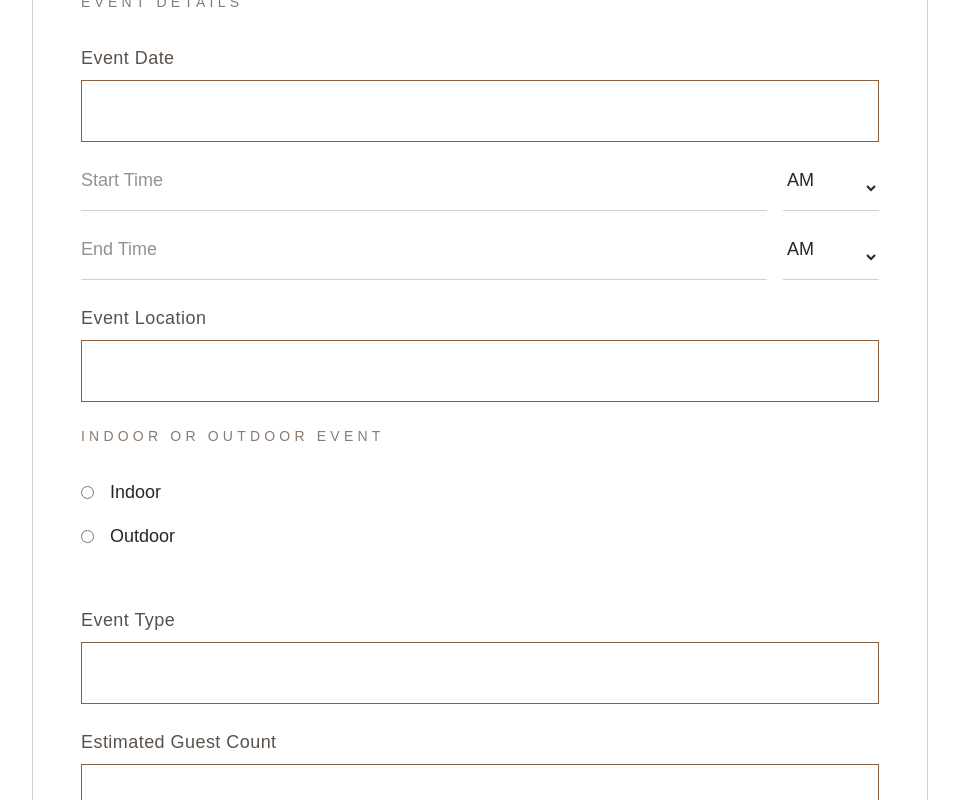
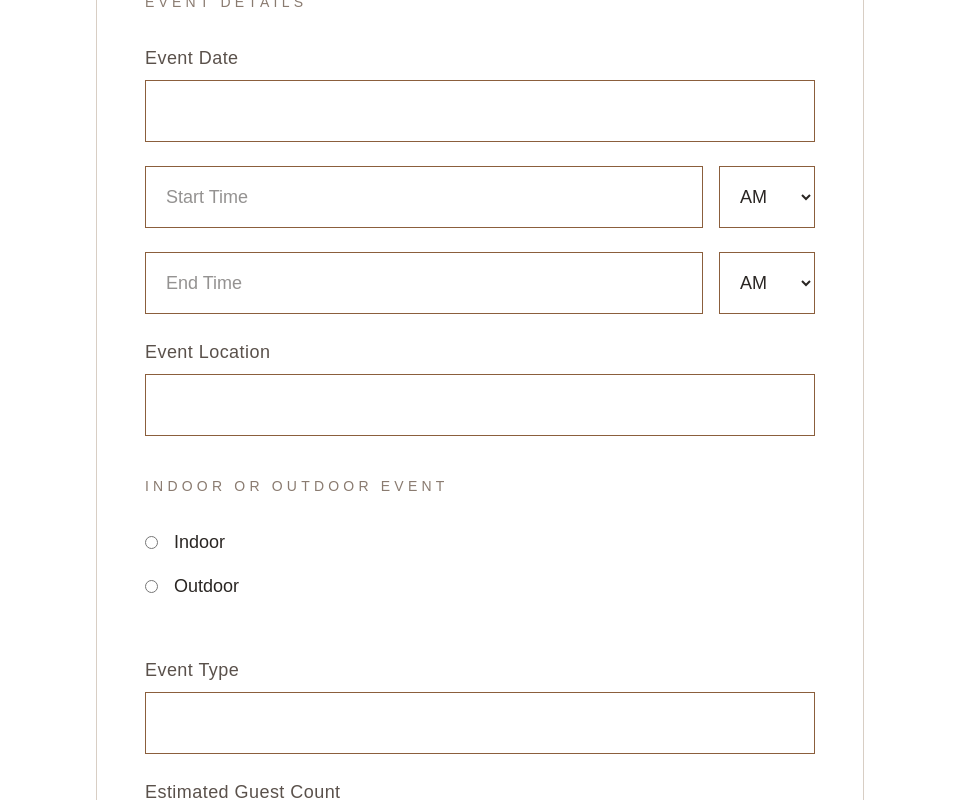
Before and after one commit to BrieGrazeful/briegrazeful, a Next.js app: page /inquiry in a window 1280 px wide. Shown: the part 1095-1895 px from the top of the page, without its empty margins (160-1119 px from the left). Built offline with nearby package versions, Linux system fonts and the light colour scheme.

Commit message:
Inquiry changes

```diff
--- a/app/inquiry/page.tsx
+++ b/app/inquiry/page.tsx
@@ -84,7 +84,7 @@ if (response.ok) {
         </p>
 
         <p className="mt-6 text-base uppercase tracking-[0.2em] text-[#8A7B70]">
-          Please allow 24-48 hours for a response
+          Please allow 2-3 business days for a response
         </p>
       </section>
 
@@ -93,7 +93,7 @@ if (response.ok) {
 
           <form
           onSubmit={sendEmail}
-          className="max-w-4xl mx-auto border border-[#D8CEC4] rounded-[2rem] bg-white p-8 md:p-12"
+          className="max-w-3xl mx-auto border border-[#D8CEC4] rounded-[2rem] bg-white p-8 md:p-12"
           >
 
             <div>
@@ -188,13 +188,12 @@ if (response.ok) {
                   <input
                     name="startTime"
                     placeholder="Start Time"
-                    className="flex-1 border-b border-[#D8CEC4] bg-transparent pb-4 focus:outline-none text-lg"
+                    className="flex-1 border border-[#8B5E3C] bg-transparent px-5 py-4 text-lg outline-none focus:border-[#2A2623] transition-colors"
                   />
 
                   <select
                     name="startPeriod"
-                    className="w-24 border-b border-[#D8CEC4] bg-transparent pb-4 focus:outline-none text-lg"
-                  >
+                    className="w-24 border border-[#8B5E3C] bg-transparent px-4 py-4 text-lg outline-none focus:border-[#2A2623] transition-colors"                  >
                     <option>AM</option>
                     <option>PM</option>
                   </select>
@@ -206,13 +205,11 @@ if (response.ok) {
                   <input
                     name="endTime"
                     placeholder="End Time"
-                    className="flex-1 border-b border-[#D8CEC4] bg-transparent pb-4 focus:outline-none text-lg"
-                  />
+                    className="flex-1 border border-[#8B5E3C] bg-transparent px-5 py-4 text-lg outline-none focus:border-[#2A2623] transition-colors"                  />
 
                   <select
                     name="endPeriod"
-                    className="w-24 border-b border-[#D8CEC4] bg-transparent pb-4 focus:outline-none text-lg"
-                  >
+                    className="w-24 border border-[#8B5E3C] bg-transparent px-4 py-4 text-lg outline-none focus:border-[#2A2623] transition-colors"                  >
                     <option>AM</option>
                     <option>PM</option>
                   </select>
@@ -234,7 +231,7 @@ if (response.ok) {
                   />
                 </div>
 
-                <div className="mb-14">
+                <div className="mt-10 mb-14">
 
                 <p className="uppercase tracking-[0.3em] text-sm text-[#8A7B70] mb-8">
                   Indoor or Outdoor Event
```
